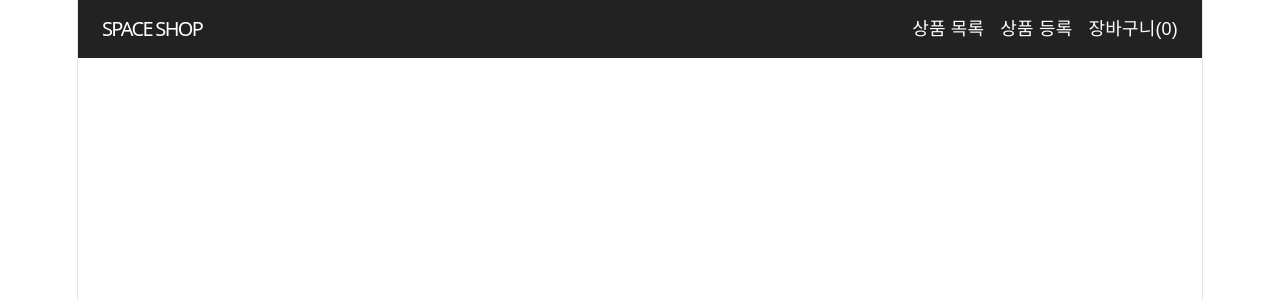
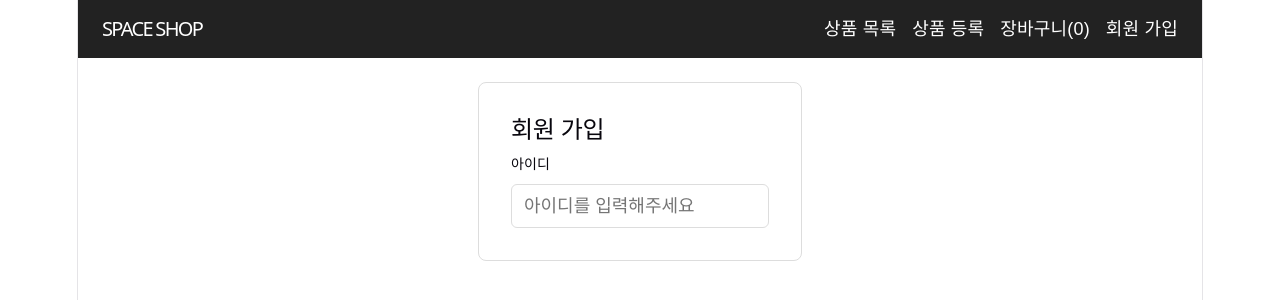
Before and after one commit to sudo2100/react-ts, a React (Vite) app in the folder shop-mall/: page /signup in a window 1280 px wide. Shown: the top 300 px of the page. Built offline with nearby package versions, Linux system fonts and the light colour scheme.

Commit message:
회원가입

```diff
--- a/shop-mall/src/App.css
+++ b/shop-mall/src/App.css
@@ -166,3 +166,63 @@ main { max-width: 960px; margin: 0 auto; padding: 24px; }
   cursor: pointer;
 }
 .cart .cart_order:hover { background: #6fee6d; }
+
+/* 헤더 로그아웃 버튼: 링크처럼 보이게 합니다. */
+.header nav { align-items: center; }
+.header button {
+  font: inherit;
+  padding: 0;
+  border: none;
+  background: none;
+  color: inherit;
+  cursor: pointer;
+}
+
+/* 로그인 스타일 (회원가입과 공통) */
+.sign-in,
+.sign-up {
+  text-align: left;
+  max-width: 400px;
+  margin: 0 auto;
+  border: 1px solid #ddd;
+  border-radius: 8px;
+  padding: 32px;
+}
+.sign-in h2,
+.sign-up h2 { margin-top: 0; }
+.sign-in form,
+.sign-up form { display: flex; flex-direction: column; gap: 16px; }
+.sign-in form > div,
+.sign-up form > div { display: flex; flex-direction: column; gap: 6px; }
+.sign-in label,
+.sign-up label { font-size: 14px; font-weight: 600; color: var(--text-h); }
+.sign-in input,
+.sign-up input {
+  font: inherit;
+  padding: 8px 12px;
+  border: 1px solid #ddd;
+  border-radius: 6px;
+}
+.sign-in_error,
+.sign-up_error { margin: 0; color: #d93025; font-size: 14px; }
+.sign-in button,
+.sign-up button {
+  font: inherit;
+  padding: 10px 20px;
+  border: 1px solid #222;
+  border-radius: 6px;
+  background: #222;
+  color: #fff;
+  cursor: pointer;
+}
+.signup-link { margin: 16px 0 0; text-align: center; font-size: 14px; }
+.signup-link a { color: var(--accent); }
+
+
+/* 회원 가입 스타일 */
+/* 입력칸이 많아서 로그인보다 간격을 조금 줄입니다. */
+.sign-up form { gap: 12px; }
+.sign-up input:focus {
+  outline: none;
+  border-color: var(--accent);
+}
--- a/shop-mall/src/App.tsx
+++ b/shop-mall/src/App.tsx
@@ -7,10 +7,14 @@ import ProductDetail from './products/ProductDetail'
 import AddProduct from './products/AddProduct'
 import CartProvider from './context/CartProvider'
 import Cart from './products/Cart'
+import UserProvider from './context/UserProvider'
+import SignUp from './users/SignUp'
 
 function App() {
 
   return (
+    // <UserProvider> - 로그인 상태를 전역으로 관리하므로 최상위에 위치함
+    <UserProvider>
       <ProductProvider>
         {/* ProductProvider 내부의 컴포넌트는 children 이다.*/}
         <CartProvider>
@@ -23,11 +27,13 @@ function App() {
                 <Route path='/product/:id' element={<ProductDetail />} />
                 <Route path='/product/new' element={<AddProduct />} />
                 <Route path='/cart' element={<Cart />} />
+                <Route path='/signup' element={<SignUp />} />
               </Routes>
             </main>
           </BrowserRouter>
         </CartProvider>
       </ProductProvider>
+    </UserProvider>
   )
 }
 
--- /dev/null
+++ b/shop-mall/src/context/UserContext.ts
@@ -0,0 +1,22 @@
+// Context API
+import { createContext, useContext } from "react";
+import type { User, NewUser } from "../types/user";
+
+// 회원 컨텍스트 타입 정의
+// 구현할 기능을 선언하는 타입 정의
+interface UserContextType{
+    users: User[];  //회원(목록) 조회
+    signup: (newUser: NewUser) => void; // 회원가입
+}
+
+// 회원 컨텍스트 생성
+export const UserContext = createContext<UserContextType | null>(null);
+
+// 사용자 훅 만들기
+export const useUser = () => {
+    const context = useContext(UserContext);
+    if(!context){
+        throw new Error("useUser는 UserProvider 내부에서만 사용 가능")
+    }
+    return context;
+}
--- /dev/null
+++ b/shop-mall/src/context/UserProvider.tsx
@@ -0,0 +1,23 @@
+import { useState } from "react";
+import { UserContext } from "./UserContext";
+import type { User, NewUser } from "../types/user";
+import { initialUsers } from "../datas/users";
+
+const UserProvider = ({children}: {children: React.ReactNode}) => {
+    const [users, setUsers] = useState<User[]>(initialUsers);
+
+    // 회원가입 함수
+    const signup = ( newUser: NewUser) => {
+        // 가입한 1명 회원
+        const user: User = {...newUser, id: Date.now()}
+        setUsers([...users, user])
+    }
+
+    return(
+        <UserContext.Provider value={{ users, signup }}>
+            {children}
+        </UserContext.Provider>
+    )
+}
+
+export default UserProvider;
--- /dev/null
+++ b/shop-mall/src/datas/users.ts
@@ -0,0 +1,10 @@
+
+import type {User} from "../types/user"
+
+// 임시 데이터
+export const initialUsers: User[] = [
+  { id: 1, username: "admin", password: "a1234", name: "관리자", email: "admin@spaceshop.com", role: "admin" },
+  { id: 2, username: "hong", password: "h1234", name: "홍길동", email: "hong@example.com", role: "user" },
+  { id: 3, username: "park", password: "p1234", name: "박상희", email: "kim@example.com", role: "user" },
+  { id: 4, username: "ko", password: "k1234", name: "고담덕", email: "lee@example.com", role: "user" },
+];
--- a/shop-mall/src/layouts/Header.tsx
+++ b/shop-mall/src/layouts/Header.tsx
@@ -15,6 +15,7 @@ const Header = () => {
                 <Link to='/'>상품 목록</Link>
                 <Link to='/product/new'>상품 등록</Link>
                 <Link to='/cart'>장바구니({totalQuantity})</Link>
+                <Link to='/signup'>회원 가입</Link>
             </nav>
         </header>
     )
--- a/shop-mall/src/products/Cart.tsx
+++ b/shop-mall/src/products/Cart.tsx
@@ -80,6 +80,7 @@ const Cart = () => {
                         >전체 비우기</button>
                         <Link to='/' className="cart_link">쇼핑 계속하기</Link>
                     </div>
+                    <button className="cart_order">주문하기</button>
                 </>
             )}
         </section>
--- /dev/null
+++ b/shop-mall/src/types/user.ts
@@ -0,0 +1,28 @@
+
+export type Role = "user" | "admin"
+
+// 회원 타입 정의
+export interface User{
+    id: number,
+    username: string,
+    password: string,
+    name: string,
+    email: string,
+    role: Role
+}
+
+// 회원 가입시 저장하는 값
+export type NewUser = Omit<User, "id">
+
+// 회원 가입 폼 타입(DTO-화면으로 전달되는 데이터)
+/*export interface SignUpForm{
+    username: string,
+    password: string,
+    passwordConfirm: string;
+    name: string,
+    email: string,
+}*/
+
+export interface SignUpForm extends Omit<User, "id" | "role">{
+    passwordConfirm: string;  //비밀번호 확인
+}
--- /dev/null
+++ b/shop-mall/src/users/SignUp.tsx
@@ -0,0 +1,44 @@
+import { useState } from "react";
+import type { SignUpForm } from "../types/user";
+
+const initialForm: SignUpForm = {
+    username: "",
+    password: "",
+    passwordConfirm: "",
+    name: "",
+    email: ""
+}
+
+const SignUp = () => {
+    const [form, setForm] = useState<SignUpForm>(initialForm);
+
+    // 폼에 입력된 데이터 가져오기
+    const { username, password, passwordConfirm, name, email } = form;
+
+    // 입력값 변경 핸들러
+    const handleInputChange = (e: React.ChangeEvent<HTMLInputElement>) => {
+        const {name, value} = e.target;
+        setForm({...form, [name]: value})
+    }
+
+    return(
+        <div className="sign-up">
+            <h2>회원 가입</h2>
+            <form>
+                <div>
+                    <label htmlFor="username">아이디</label>
+                    <input
+                        type="text"
+                        id="username"
+                        name="username"
+                        value={username}
+                        onChange={handleInputChange}
+                        placeholder="아이디를 입력해주세요"
+                    />
+                </div>
+            </form>
+        </div>
+    )
+}
+
+export default SignUp;
```
Lines whose indentation alone changed are shown as unchanged.
